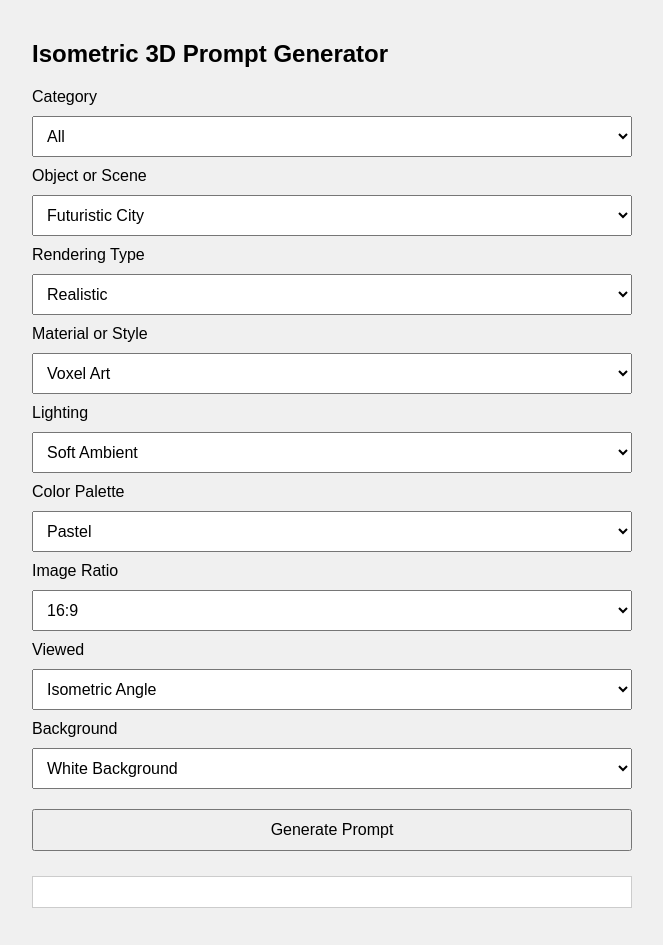
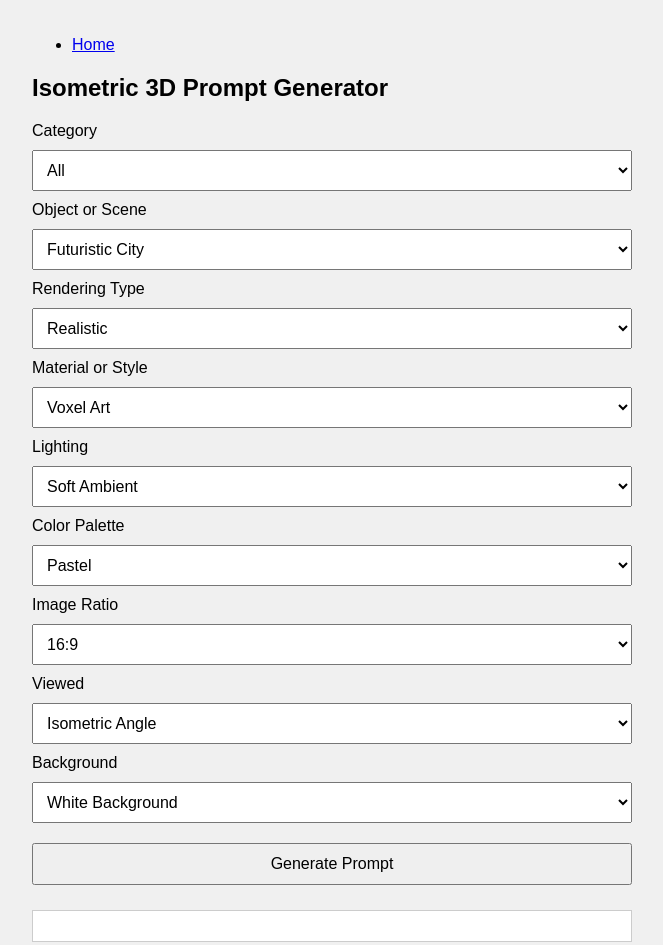
Before and after one commit to bilardos29/iso3dgenerator, a plain HTML site: page index.html in a window 1280 px wide. Shown: the whole page, without its empty margins (308-971 px from the left). Drawn offline with Linux system fonts and the light colour scheme.

Commit message:
Update index.html

```diff
--- a/index.html
+++ b/index.html
@@ -3,6 +3,18 @@
 <head>
   <meta charset="UTF-8" />
   <meta name="viewport" content="width=device-width, initial-scale=1.0" />
+
+  <nav>
+    <ul>
+      <li><a href="#hero"><i></i><span>Home</span></a></li>
+<!--       <li><a href="#about"><i class="bi bi-person navicon"></i><span>About</span></a></li> -->
+<!--       <li><a href="#resume"><i class="bi bi-file-earmark-text navicon"></i><span>Resume</span></a></li> -->
+<!--       <li><a href="#portfolio"><i class="bi bi-images navicon"></i><span>Portfolio</span></a></li> -->
+      <!-- <li><a href="#services"><i class="bi bi-hdd-stack navicon"></i><span>Services</span></a></li> -->
+<!--       <li><a href="#contact"><i class="bi bi-envelope navicon"></i><span>Contact</span></a></li> -->
+    </ul>
+  </nav>
+
   <title>Isometric 3D Prompt Generator</title>
   <style>
     body {
```
